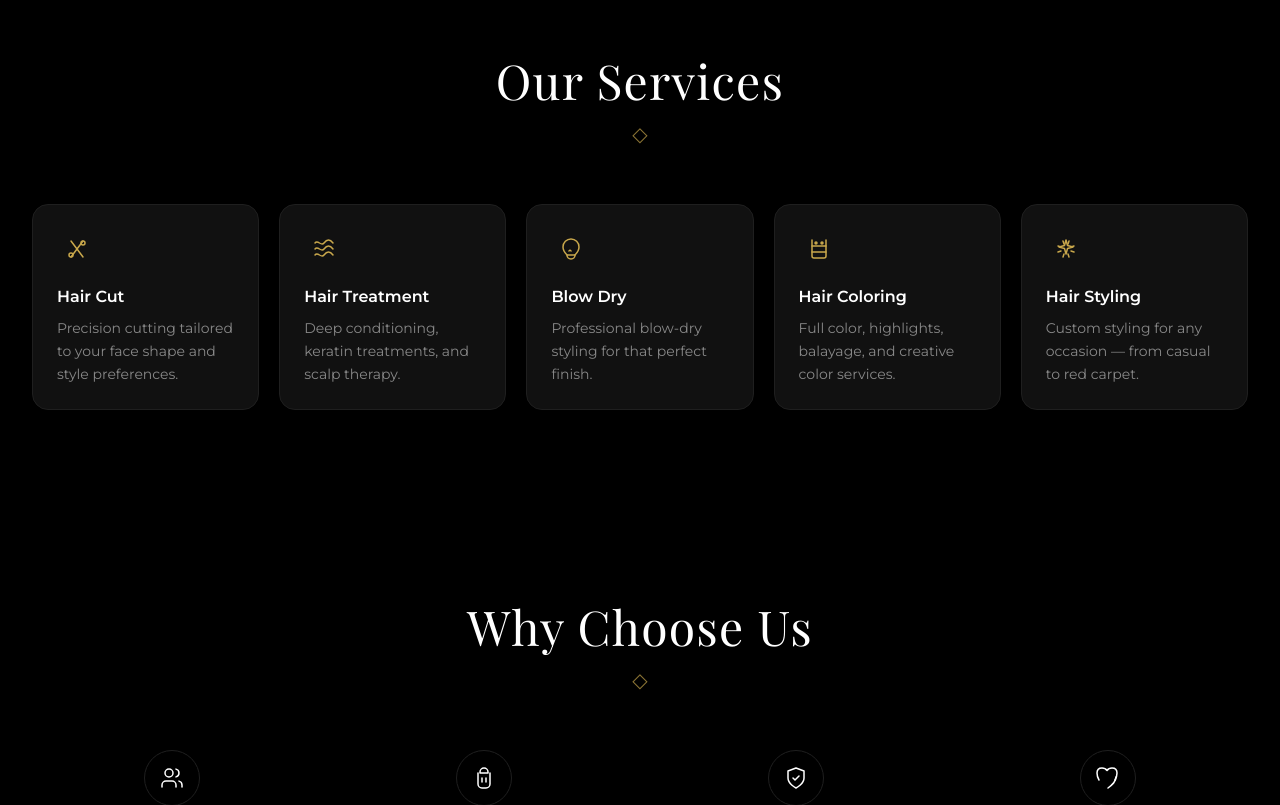
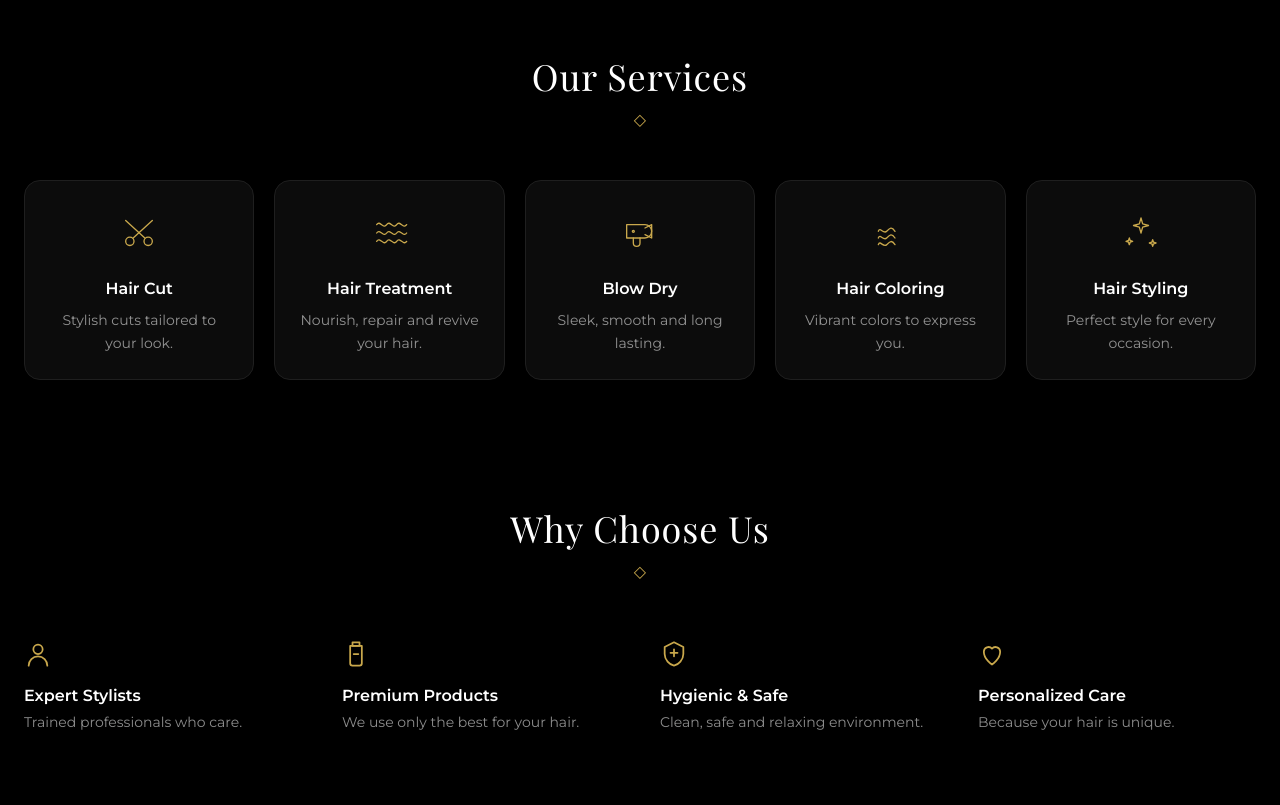
Before and after one commit to bickyblinkz30/Mikkies-Hair, a Next.js app: page / in a window 1280 px wide. Shown: the part 840-1645 px from the top of the page. Built offline with nearby package versions, Linux system fonts and the light colour scheme; a web font is replaced by a local one.

Commit message:
Replace ServicesPreview and WhyChooseUs with new icon sets and layout

```diff
--- a/src/components/landing/ServicesPreview.tsx
+++ b/src/components/landing/ServicesPreview.tsx
@@ -3,89 +3,61 @@
 import type { Variants } from "framer-motion"
 import { motion } from "framer-motion"
 
+/* === Service icons === */
+
 const ScissorsIcon = () => (
-  <svg xmlns="http://www.w3.org/2000/svg" width="24" height="24" viewBox="0 0 24 24" fill="none" stroke="currentColor" strokeWidth="1.5" strokeLinecap="round" strokeLinejoin="round">
-    <path d="M6 20a2 2 0 1 0 0-4 2 2 0 0 0 0 4z" />
-    <path d="M18 4a2 2 0 1 0 0 4 2 2 0 0 0 0-4z" />
-    <path d="M6 4l12 16" />
-    <path d="M6 20l12-16" />
+  <svg viewBox="0 0 48 48" fill="none" stroke="currentColor" strokeWidth="1.6" strokeLinecap="round" strokeLinejoin="round" className="h-10 w-10">
+    <circle cx="13" cy="34" r="5" />
+    <circle cx="35" cy="34" r="5" />
+    <path d="M17 30 L40 9" />
+    <path d="M31 30 L8 9" />
   </svg>
 )
 
-const WaveIcon = () => (
-  <svg xmlns="http://www.w3.org/2000/svg" width="24" height="24" viewBox="0 0 24 24" fill="none" stroke="currentColor" strokeWidth="1.5" strokeLinecap="round" strokeLinejoin="round">
-    <path d="M3 12c3-4 6 4 9 0s6-4 9 0" />
-    <path d="M3 6c3-4 6 4 9 0s6-4 9 0" />
-    <path d="M3 18c3-4 6 4 9 0s6-4 9 0" />
+const HairTreatmentIcon = () => (
+  <svg viewBox="0 0 48 48" fill="none" stroke="currentColor" strokeWidth="1.6" strokeLinecap="round" className="h-10 w-10">
+    <path d="M8 14c4-6 8 6 12 0s8 6 12 0 8 6 12 0" />
+    <path d="M8 24c4-6 8 6 12 0s8 6 12 0 8 6 12 0" />
+    <path d="M8 34c4-6 8 6 12 0s8 6 12 0 8 6 12 0" />
   </svg>
 )
 
 const BlowDryIcon = () => (
-  <svg xmlns="http://www.w3.org/2000/svg" width="24" height="24" viewBox="0 0 24 24" fill="none" stroke="currentColor" strokeWidth="1.5" strokeLinecap="round" strokeLinejoin="round">
-    <path d="M12 2a8 8 0 0 0-8 8c0 3 2 6 4 8h8c2-2 4-5 4-8a8 8 0 0 0-8-8z" />
-    <path d="M8 18c0 2 1.5 4 4 4s4-2 4-4" />
-    <path d="M10 14c.5-1 1.5-1 2 0" />
+  <svg viewBox="0 0 48 48" fill="none" stroke="currentColor" strokeWidth="1.6" strokeLinecap="round" strokeLinejoin="round" className="h-10 w-10">
+    <path d="M8 14h22a8 8 0 0 1 0 16H8z" />
+    <path d="M30 18l8-4v16l-8-4" />
+    <path d="M16 30v6a4 4 0 0 0 8 0v-6" />
+    <circle cx="16" cy="22" r="1.2" />
   </svg>
 )
 
-const ColorIcon = () => (
-  <svg xmlns="http://www.w3.org/2000/svg" width="24" height="24" viewBox="0 0 24 24" fill="none" stroke="currentColor" strokeWidth="1.5" strokeLinecap="round" strokeLinejoin="round">
-    <path d="M5 3v16c0 1.1.9 2 2 2h10c1.1 0 2-.9 2-2V3" />
-    <path d="M5 9h14" />
-    <path d="M5 15h14" />
-    <circle cx="9" cy="6" r="1" fill="currentColor" />
-    <circle cx="15" cy="6" r="1" fill="currentColor" />
+const HairColorIcon = () => (
+  <svg viewBox="0 0 48 48" fill="none" stroke="currentColor" strokeWidth="1.6" strokeLinecap="round" className="h-10 w-10">
+    <path d="M10 22c2-6 6 4 10 0s6-6 10 0" />
+    <path d="M10 30c2-6 6 4 10 0s6-6 10 0" />
+    <path d="M10 38c2-6 6 4 10 0s6-6 10 0" />
   </svg>
 )
 
 const SparkleIcon = () => (
-  <svg xmlns="http://www.w3.org/2000/svg" width="24" height="24" viewBox="0 0 24 24" fill="none" stroke="currentColor" strokeWidth="1.5" strokeLinecap="round" strokeLinejoin="round">
-    <path d="M12 3l1.5 5.5L19 10l-5.5 1.5L12 17l-1.5-5.5L5 10l5.5-1.5z" />
-    <path d="M9 4l1 3" />
-    <path d="M15 4l-1 3" />
-    <path d="M4 9l3 1" />
-    <path d="M20 9l-3 1" />
-    <path d="M9 20l1-3" />
-    <path d="M15 20l-1-3" />
-    <path d="M4 15l3-1" />
-    <path d="M20 15l-3-1" />
+  <svg viewBox="0 0 48 48" fill="none" stroke="currentColor" strokeWidth="1.6" strokeLinecap="round" strokeLinejoin="round" className="h-10 w-10">
+    <path d="M24 6l2 7 7 2-7 2-2 7-2-7-7-2 7-2z" />
+    <path d="M10 30l1 3 3 1-3 1-1 3-1-3-3-1 3-1z" />
+    <path d="M38 32l1 3 3 1-3 1-1 3-1-3-3-1 3-1z" />
   </svg>
 )
 
 const services = [
-  {
-    title: "Hair Cut",
-    description: "Precision cutting tailored to your face shape and style preferences.",
-    Icon: ScissorsIcon,
-  },
-  {
-    title: "Hair Treatment",
-    description: "Deep conditioning, keratin treatments, and scalp therapy.",
-    Icon: WaveIcon,
-  },
-  {
-    title: "Blow Dry",
-    description: "Professional blow-dry styling for that perfect finish.",
-    Icon: BlowDryIcon,
-  },
-  {
-    title: "Hair Coloring",
-    description: "Full color, highlights, balayage, and creative color services.",
-    Icon: ColorIcon,
-  },
-  {
-    title: "Hair Styling",
-    description: "Custom styling for any occasion — from casual to red carpet.",
-    Icon: SparkleIcon,
-  },
+  { title: "Hair Cut",       description: "Stylish cuts tailored to your look.",       Icon: ScissorsIcon },
+  { title: "Hair Treatment", description: "Nourish, repair and revive your hair.",     Icon: HairTreatmentIcon },
+  { title: "Blow Dry",       description: "Sleek, smooth and long lasting.",           Icon: BlowDryIcon },
+  { title: "Hair Coloring",  description: "Vibrant colors to express you.",            Icon: HairColorIcon },
+  { title: "Hair Styling",   description: "Perfect style for every occasion.",         Icon: SparkleIcon },
 ]
 
 const containerVariants: Variants = {
   hidden: { opacity: 0 },
-  visible: {
-    opacity: 1,
-    transition: { staggerChildren: 0.15 },
-  },
+  visible: { opacity: 1, transition: { staggerChildren: 0.15 } },
 }
 
 const itemVariants: Variants = {
@@ -93,28 +65,25 @@ const itemVariants: Variants = {
   visible: {
     opacity: 1,
     y: 0,
-    transition: {
-      duration: 0.6,
-      ease: [0.25, 0.1, 0.25, 1] as const,
-    },
+    transition: { duration: 0.6, ease: [0.25, 0.1, 0.25, 1] as const },
   },
 }
 
 export function ServicesPreview() {
   return (
-    <section className="relative py-24" id="services">
-      <div className="mx-auto max-w-7xl px-4 sm:px-6 lg:px-8">
+    <section className="relative bg-black py-24" id="services">
+      <div className="mx-auto max-w-7xl px-6">
         <motion.div
           initial={{ opacity: 0, y: 30 }}
           whileInView={{ opacity: 1, y: 0 }}
           viewport={{ once: true, margin: "-100px" }}
           transition={{ duration: 0.6 }}
-          className="mx-auto max-w-2xl text-center"
+          className="text-center"
         >
-          <h2 className="font-serif text-4xl tracking-wide text-white sm:text-5xl">
+          <h2 className="font-serif text-3xl tracking-wide text-white md:text-4xl">
             Our Services
           </h2>
-          <div className="mt-4 text-[#C9A84C] text-xl opacity-70">◇</div>
+          <div className="mx-auto mt-3 text-[#C9A84C]">◇</div>
         </motion.div>
 
         <motion.div
@@ -122,7 +91,7 @@ export function ServicesPreview() {
           initial="hidden"
           whileInView="visible"
           viewport={{ once: true, margin: "-100px" }}
-          className="mt-14 grid gap-5 sm:grid-cols-2 lg:grid-cols-5"
+          className="mt-12 grid gap-5 sm:grid-cols-2 lg:grid-cols-5"
         >
           {services.map((service) => {
             const Icon = service.Icon
@@ -130,15 +99,15 @@ export function ServicesPreview() {
               <motion.div
                 key={service.title}
                 variants={itemVariants}
-                className="group rounded-xl border border-white/10 bg-[#111] p-6 transition-all duration-500 hover:-translate-y-1 hover:border-[#C9A84C]/40 hover:shadow-[0_0_30px_-5px_rgba(201,168,76,0.15)]"
+                className="rounded-xl border border-white/10 bg-[#0c0c0c] p-6 text-center transition-all duration-500 hover:-translate-y-1 hover:border-[#C9A84C]/40 hover:shadow-[0_0_30px_-5px_rgba(201,168,76,0.15)]"
               >
-                <div className="mb-4 flex h-10 w-10 items-center justify-center text-[#C9A84C] transition-all duration-500">
+                <div className="mx-auto mb-4 flex h-14 w-14 items-center justify-center text-[#C9A84C]">
                   <Icon />
                 </div>
                 <h3 className="text-base font-semibold text-white">
                   {service.title}
                 </h3>
-                <p className="mt-2 text-sm leading-relaxed text-white/50">
+                <p className="mt-2 text-sm leading-relaxed text-white/55">
                   {service.description}
                 </p>
               </motion.div>
--- a/src/components/landing/WhyChooseUs.tsx
+++ b/src/components/landing/WhyChooseUs.tsx
@@ -3,59 +3,45 @@
 import type { Variants } from "framer-motion"
 import { motion } from "framer-motion"
 
+const ExpertIcon = () => (
+  <svg viewBox="0 0 24 24" fill="none" stroke="currentColor" strokeWidth="1.5" strokeLinecap="round" strokeLinejoin="round" className="h-7 w-7">
+    <circle cx="12" cy="8" r="4" />
+    <path d="M4 22a8 8 0 0 1 16 0" />
+  </svg>
+)
+
+const ProductsIcon = () => (
+  <svg viewBox="0 0 24 24" fill="none" stroke="currentColor" strokeWidth="1.5" strokeLinecap="round" strokeLinejoin="round" className="h-7 w-7">
+    <path d="M9 2h6v3H9z" />
+    <path d="M7 5h10v15a2 2 0 0 1-2 2H9a2 2 0 0 1-2-2z" />
+    <path d="M10 12h4" />
+  </svg>
+)
+
+const ShieldIcon = () => (
+  <svg viewBox="0 0 24 24" fill="none" stroke="currentColor" strokeWidth="1.5" strokeLinecap="round" strokeLinejoin="round" className="h-7 w-7">
+    <path d="M12 2l8 4v6c0 5-4 9-8 10-4-1-8-5-8-10V6z" />
+    <path d="M12 8v6" />
+    <path d="M9 11h6" />
+  </svg>
+)
+
+const HeartIcon = () => (
+  <svg viewBox="0 0 24 24" fill="none" stroke="currentColor" strokeWidth="1.5" strokeLinecap="round" strokeLinejoin="round" className="h-7 w-7">
+    <path d="M12 21s-7-4.5-7-11a4 4 0 0 1 7-2.6A4 4 0 0 1 19 10c0 6.5-7 11-7 11z" />
+  </svg>
+)
+
 const reasons = [
-  {
-    title: "Expert Stylists",
-    description: "Trained professionals who care.",
-    icon: () => (
-      <svg xmlns="http://www.w3.org/2000/svg" width="24" height="24" viewBox="0 0 24 24" fill="none" stroke="currentColor" strokeWidth="1.5" strokeLinecap="round" strokeLinejoin="round">
-        <path d="M16 21v-2a4 4 0 0 0-4-4H6a4 4 0 0 0-4 4v2" />
-        <circle cx="9" cy="7" r="4" />
-        <path d="M22 21v-2a4 4 0 0 0-3-3.87" />
-        <path d="M16 3.13a4 4 0 0 1 0 7.75" />
-      </svg>
-    ),
-  },
-  {
-    title: "Premium Products",
-    description: "We use only the best for your hair.",
-    icon: () => (
-      <svg xmlns="http://www.w3.org/2000/svg" width="24" height="24" viewBox="0 0 24 24" fill="none" stroke="currentColor" strokeWidth="1.5" strokeLinecap="round" strokeLinejoin="round">
-        <path d="M12 2a4 4 0 0 0-4 4v1h8V6a4 4 0 0 0-4-4z" />
-        <path d="M6 7v11a4 4 0 0 0 4 4h4a4 4 0 0 0 4-4V7" />
-        <path d="M10 12v4" />
-        <path d="M14 12v4" />
-      </svg>
-    ),
-  },
-  {
-    title: "Hygienic & Safe",
-    description: "Clean, safe and relaxing environment.",
-    icon: () => (
-      <svg xmlns="http://www.w3.org/2000/svg" width="24" height="24" viewBox="0 0 24 24" fill="none" stroke="currentColor" strokeWidth="1.5" strokeLinecap="round" strokeLinejoin="round">
-        <path d="M12 22s8-4 8-10V5l-8-3-8 3v7c0 6 8 10 8 10z" />
-        <path d="M9 12l2 2 4-4" />
-      </svg>
-    ),
-  },
-  {
-    title: "Personalized Care",
-    description: "Because your hair is unique.",
-    icon: () => (
-      <svg xmlns="http://www.w3.org/2000/svg" width="24" height="24" viewBox="0 0 24 24" fill="none" stroke="currentColor" strokeWidth="1.5" strokeLinecap="round" strokeLinejoin="round">
-        <path d="M19 14c1.5-2.5 2-5 2-7 0-3-2-5-5-5-2 0-4 1-5 2.5C10 3 8 2 6 2 3 2 1 4 1 7c0 2 .5 4.5 2 7" />
-        <path d="M12 22c4-3 8-6 8-11" />
-      </svg>
-    ),
-  },
+  { title: "Expert Stylists",   description: "Trained professionals who care.",          Icon: ExpertIcon },
+  { title: "Premium Products",  description: "We use only the best for your hair.",       Icon: ProductsIcon },
+  { title: "Hygienic & Safe",   description: "Clean, safe and relaxing environment.",     Icon: ShieldIcon },
+  { title: "Personalized Care", description: "Because your hair is unique.",              Icon: HeartIcon },
 ]
 
 const containerVariants: Variants = {
   hidden: { opacity: 0 },
-  visible: {
-    opacity: 1,
-    transition: { staggerChildren: 0.2 },
-  },
+  visible: { opacity: 1, transition: { staggerChildren: 0.2 } },
 }
 
 const itemVariants: Variants = {
@@ -63,28 +49,25 @@ const itemVariants: Variants = {
   visible: {
     opacity: 1,
     y: 0,
-    transition: {
-      duration: 0.6,
-      ease: [0.25, 0.1, 0.25, 1] as const,
-    },
+    transition: { duration: 0.6, ease: [0.25, 0.1, 0.25, 1] as const },
   },
 }
 
 export function WhyChooseUs() {
   return (
-    <section className="relative py-24">
-      <div className="mx-auto max-w-7xl px-4 sm:px-6 lg:px-8">
+    <section className="relative bg-black pb-32 pt-8">
+      <div className="mx-auto max-w-7xl px-6">
         <motion.div
           initial={{ opacity: 0, y: 30 }}
           whileInView={{ opacity: 1, y: 0 }}
           viewport={{ once: true, margin: "-100px" }}
           transition={{ duration: 0.6 }}
-          className="mx-auto max-w-2xl text-center"
+          className="text-center"
         >
-          <h2 className="font-serif text-4xl tracking-wide text-white sm:text-5xl">
+          <h2 className="font-serif text-3xl tracking-wide text-white md:text-4xl">
             Why Choose Us
           </h2>
-          <div className="mt-4 text-[#C9A84C] text-xl opacity-70">◇</div>
+          <div className="mx-auto mt-3 text-[#C9A84C]">◇</div>
         </motion.div>
 
         <motion.div
@@ -92,23 +75,23 @@ export function WhyChooseUs() {
           initial="hidden"
           whileInView="visible"
           viewport={{ once: true, margin: "-100px" }}
-          className="mt-14 grid gap-8 sm:grid-cols-2 lg:grid-cols-4"
+          className="mt-14 grid gap-10 sm:grid-cols-2 lg:grid-cols-4"
         >
           {reasons.map((reason) => {
-            const Icon = reason.icon
+            const Icon = reason.Icon
             return (
               <motion.div
                 key={reason.title}
                 variants={itemVariants}
-                className="group flex flex-col items-center text-center"
+                className="flex flex-col items-start"
               >
-                <div className="flex h-14 w-14 items-center justify-center rounded-full border border-white/30 text-white transition-all duration-500 group-hover:border-[#C9A84C]/50 group-hover:text-[#C9A84C]">
+                <div className="text-[#C9A84C]">
                   <Icon />
                 </div>
-                <h3 className="mt-5 text-lg font-semibold text-white">
+                <h3 className="mt-4 text-base font-semibold text-white">
                   {reason.title}
                 </h3>
-                <p className="mt-2 text-sm leading-relaxed text-white/50 max-w-xs">
+                <p className="mt-1 text-sm text-white/55">
                   {reason.description}
                 </p>
               </motion.div>
```
